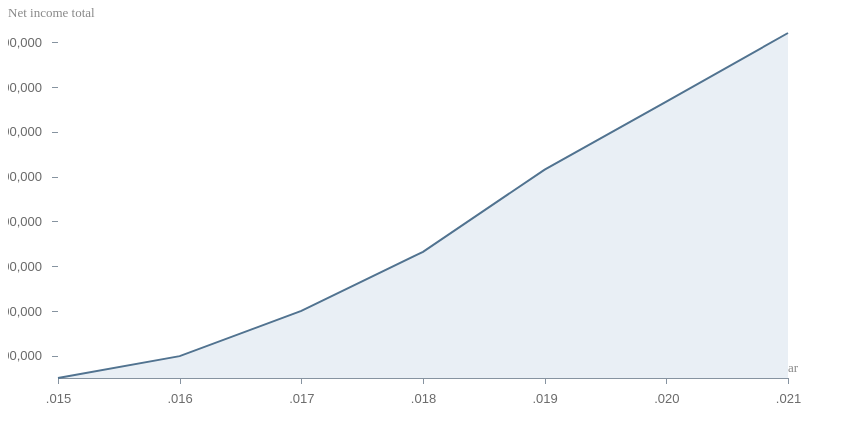
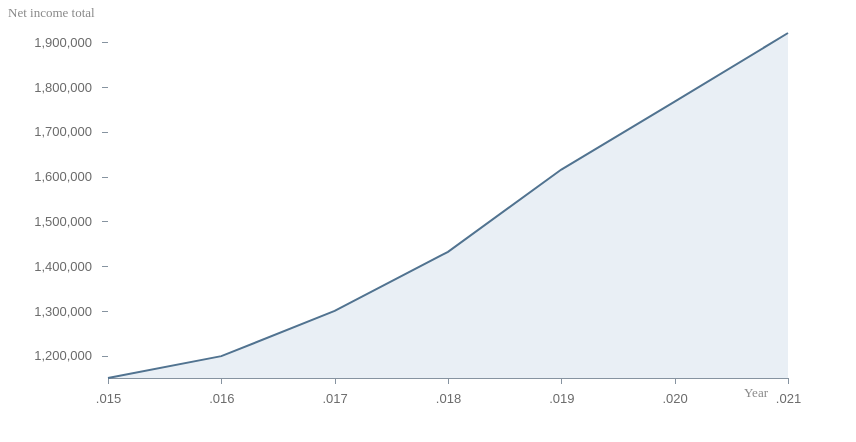
Before and after one commit to komlo654/vizualizacio, a plain HTML site: page index.html in a window 1280 px wide. Shown: the whole page, without its empty margins (0-856 px from the left). Drawn offline with Linux system fonts and the light colour scheme.

Commit message:
Tengelyek megjelenítésének módosítása

```diff
--- a/css/style.css
+++ b/css/style.css
@@ -23,7 +23,6 @@
 .axis-title {
     font-size: 13px;
     fill: #888;
-    background-color: white;
 }
 .x-axis .domain {
     stroke: #8693a0;
--- a/js/linechart.js
+++ b/js/linechart.js
@@ -10,7 +10,7 @@ class Linechart {
             parentElement: _config.parentElement,
             containerWidth: _config.containerWidth || 800,
             containerHeight: _config.containerHeight || 400,
-            margin: _config.margin || {top: 25, right: 20, bottom: 30, left: 50}
+            margin: _config.margin || {top: 25, right: 20, bottom: 30, left: 100}
         }
         this.data = _data;
         this.initVis();
@@ -64,8 +64,8 @@ class Linechart {
 
         vis.chart.append('text')
             .attr('class', 'axis-title')
-            .attr('y', vis.height - 15)
-            .attr('x', vis.width + 10)
+            .attr('y', vis.height + 10)
+            .attr('x', vis.width - 20)
             .attr('dy', '.71em')
             .style('text-anchor', 'end')
             .text('Year');
```
